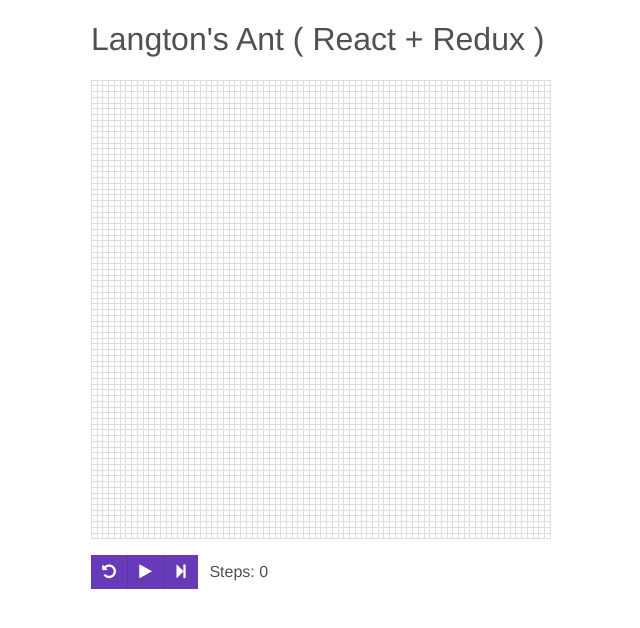
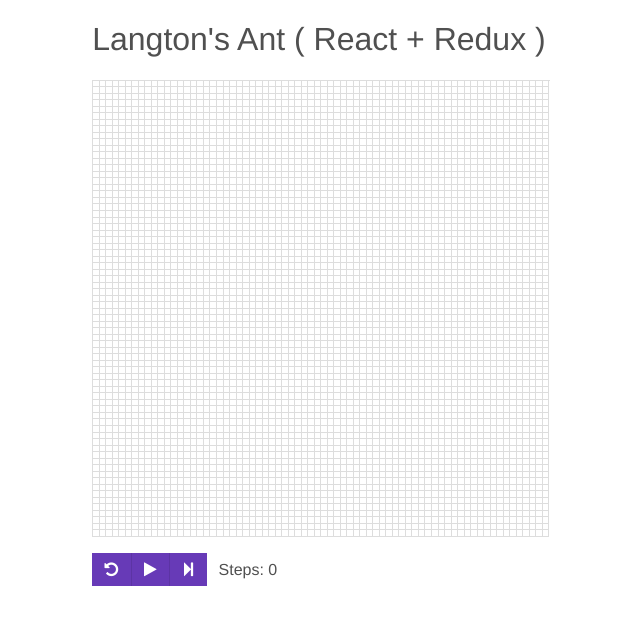
Before and after one commit to nzbin/langton-ant-redux, a React app: page / in a window 1280 px wide. Shown: the whole page, without its empty margins (319-959 px from the left). Built offline with nearby package versions, Linux system fonts and the light colour scheme.

Commit message:
Reduce amount of grid again& modified styles

```diff
--- a/src/reducers/reducer_board.js
+++ b/src/reducers/reducer_board.js
@@ -73,8 +73,8 @@ const advanceGrid = function (grid = []) {
     return gameState;
 }
 
-const GIRD_HEIGHT = 80;
-const GIRD_WIDTH = 80;
+const GIRD_HEIGHT = 70;
+const GIRD_WIDTH = 70;
 const initialGrid = makeGrid(GIRD_HEIGHT, GIRD_WIDTH);
 
 const ant = {
--- a/style/main.scss
+++ b/style/main.scss
@@ -1,4 +1,6 @@
 $color-primary: rgb(103, 58, 183);
+$grid-width: 1.428%;
+$grid-height: calc(1.428% - 1px);
 
 *,
 *:before,
@@ -20,7 +22,7 @@ h1 {
 .container {
     max-width: 30em;
     margin: 0 auto;
-    padding: 0 10px;
+    padding: 0 .7em;
 }
 
 .board{
@@ -38,8 +40,8 @@ h1 {
 .cell {
     position: relative;
     float: left;
-    width: 1.25%;
-    padding-bottom: calc(1.25% - 1px);
+    width: $grid-width;
+    padding-bottom: $grid-height;
     border-bottom: 1px solid #ddd;
     border-right: 1px solid #ddd;
 
@@ -54,12 +56,13 @@ h1 {
 
 .controls {
     float: left;
+    margin-bottom: 1em;
     user-select: none;
 }
 
 .button {
     display: inline-block;
-    min-width: 2.2em;
+    min-width: 2.4em;
     padding: 0.3em 0.7em;
     font-size: 1em;
     font-weight: 400;
```
Also changed, not shown: build/bundle.js, build/styles.css.
